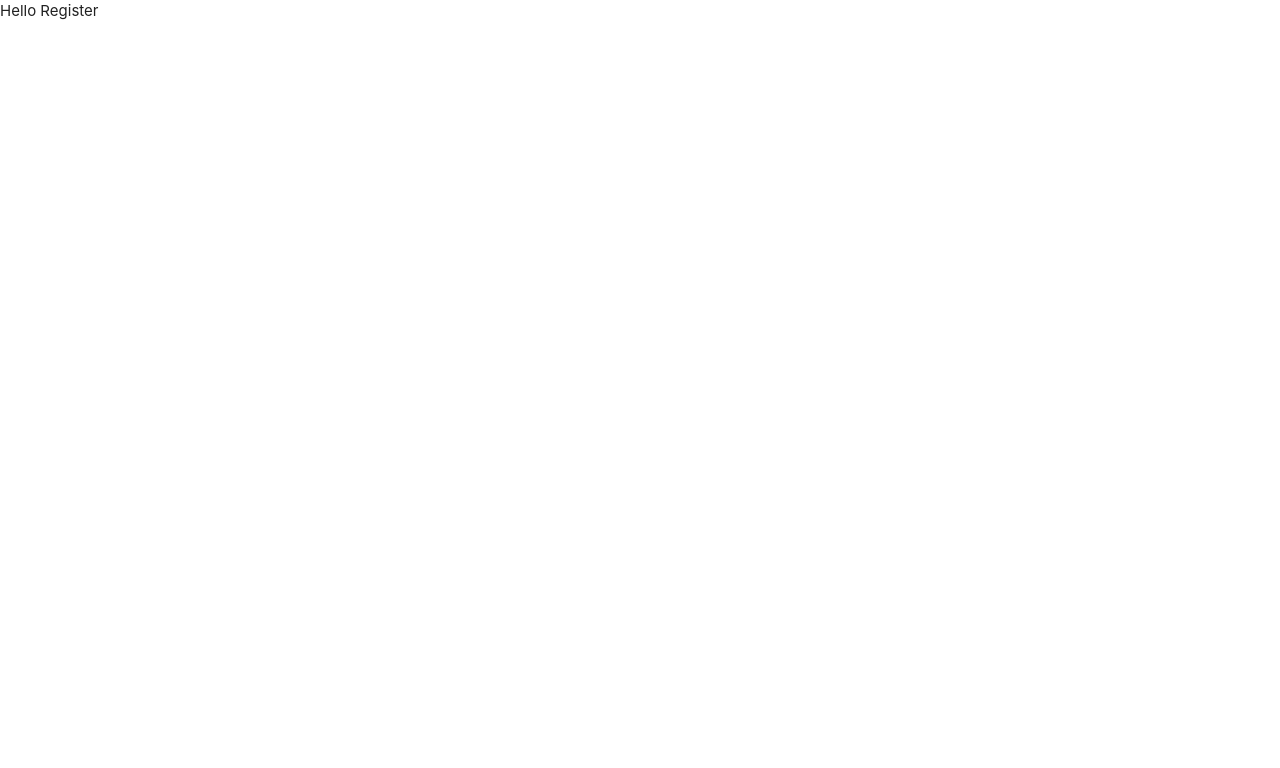
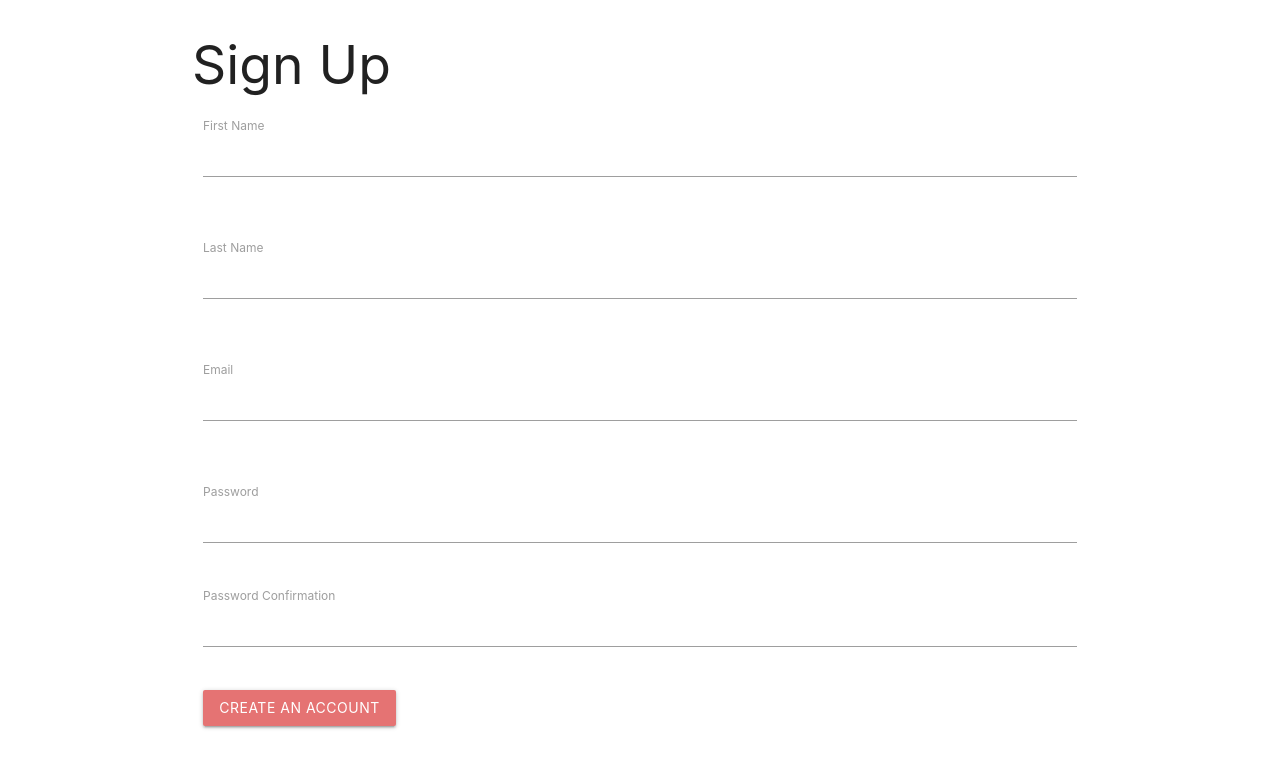
Before and after one commit to Exodio/mern-project, a React (Create React App) app in the folder client/: page /register in a window 1280 px wide. Shown: the top 768 px of the page. Built offline with nearby package versions, Linux system fonts and the light colour scheme.

Commit message:
Setup register functionality
-Implement Register functionality
-Setup validations
-Save user to Atlas DB collection
-Setup error handling
-Setup Redux state

```diff
--- a/client/package.json
+++ b/client/package.json
@@ -8,7 +8,7 @@
     "@testing-library/user-event": "^12.8.3",
     "axios": "0.21.1",
     "install": "0.13.0",
-    "materialize-css": "^1.0.0-rc.2",
+    "materialize-css": "1.0.0-rc.2",
     "npm": "7.6.3",
     "react": "17.0.1",
     "react-dom": "17.0.1",
--- a/client/src/components/App.js
+++ b/client/src/components/App.js
@@ -1,5 +1,5 @@
 import React from "react";
-import { Route, Switch } from "react-router-dom";
+import { Route, Switch, } from "react-router-dom";
 
 import About from "./about";
 import Login from "./RegisterLogin";
--- a/client/src/components/RegisterLogin/index.js
+++ b/client/src/components/RegisterLogin/index.js
@@ -3,6 +3,8 @@
 import { connect } from "react-redux";
 
 import { loginUser } from "../actions/user_actions";
+
+import { Link } from "react-router-dom";
 
 class RegisterLogin extends Component {
   state = {
@@ -13,7 +15,7 @@
 
   handleChange = (event) => {
     this.setState({ [event.target.name]: event.target.value });
-  }
+  };
 
   submitForm = (event) => {
     event.preventDefault();
@@ -26,7 +28,9 @@
     if (this.isFormValid(this.state)) {
       this.setState({ errors: [] });
 
-      this.props.dispatch(loginUser(dataToSubmit)).then((response) => {
+      this.props
+        .dispatch(loginUser(dataToSubmit))
+        .then((response) => {
           console.log(response);
 
           if (response.payload.loginSuccess) {
@@ -38,15 +42,21 @@
               ),
             });
           }
+        })
+        .catch((err) => {
+          this.setState({
+            errors: this.state.errors.concat(err),
           });
+        });
+
     } else {
       this.setState({
         errors: this.state.errors.concat(
-          "Form is not valid, please check your input fields!"
+          "Invalid data, please check your input fields!"
         ),
       });
     }
-  }
+  };
 
   isFormValid = ({ email, password }) => email && password;
 
@@ -58,6 +68,7 @@
         <h2>Login</h2>
         <div className="row">
           <form className="col s12">
+
             <div className="row">
               <div className="input-field col s12">
                 <input
@@ -69,10 +80,10 @@
                   className="validate"
                 />
 
-                <label htmlFor="email">Email</label>
+                <label className="active" htmlFor="email">Email</label>
                 <span
                   className="helper-text"
-                  data-error="Incorrect email, please type a right type email"
+                  data-error="wrong"
                   data-success="right"
                 />
               </div>
@@ -89,10 +100,10 @@
                   className="validate"
                 />
 
-                <label htmlFor="email">Password</label>
+                <label className="active" htmlFor="email">Password</label>
                 <span
                   className="helper-text"
-                  data-error="Incorrect password, please try again"
+                  data-error="wrong"
                   data-success="right"
                 />
               </div>
@@ -103,7 +114,7 @@
             )}
 
             <div className="row">
-              <div className="col 12">
+              <div className="col s12">
                 <button
                   className="btn waves-effect red lighten-2"
                   type="submit"
@@ -111,7 +122,16 @@
                   onClick={this.submitForm}
                 >
                   Login
+                </button> &nbsp; &nbsp;
+                <Link to="/register">
+                  <button
+                    className="btn waves-effect red lighten-2"
+                    type="submit"
+                    name="action"
+                  >
+                    Sign up
                   </button>
+                </Link>
               </div>
             </div>
           </form>
--- a/client/src/components/RegisterLogin/register.js
+++ b/client/src/components/RegisterLogin/register.js
@@ -1,13 +1,243 @@
 import React, { Component } from 'react';
 
+import { connect } from "react-redux";
+
+import { registerUser } from "../actions/user_actions";
+
 class Register extends Component {
-    render() {
-        return (
-            <div>
-                Hello Register
+  state = {
+    lastName: "",
+    name: "",
+    email: "",
+    password: "",
+    passwordConfirmation: "",
+    errors: [],
+  };
+
+  handleChange = (event) => {
+    this.setState({ [event.target.name]: event.target.value });
+  }
+
+  displayErrors = (errors) => errors.map((err, i) => <p key={i}>{err}</p>);
+
+  isFormValid = () => {
+    let errors = [];
+    let error;
+
+    if (this.isFormEmpty(this.state)) {
+      error = { message: "Please fill in all fields" };
+      this.setState({ errors: errors.concat(error) });
+    } else if (!this.isPasswordValid(this.state)) {
+      error = { message: "Password is invalid" };
+      this.setState({ errors: errors.concat(error) });
+    } else if (!this.isEmailValid(this.state)) {
+      error = { message: "Email is invalid" };
+      this.setState({ errors: errors.concat(error) });
+    }
+    else {
+      return true;
+    }
+  }
+
+  isPasswordValid = ({ password, passwordConfirmation }) => {
+    if (password.length < 6 || passwordConfirmation.length < 6) {
+      return false;
+    } else if (password !== passwordConfirmation) {
+      return false;
+    } else {
+      return true;
+    }
+  }
+
+  isEmailValid = ({ email }) => {
+    let validationString = /^[a-zA-Z0-9.!#$%&'*+/=?^_`{|}~-]+@[a-zA-Z0-9-]+(?:\.[a-zA-Z0-9-]+)*$/;
+    if (validationString.test(email)) {
+      return true;
+    } else {
+      return false;
+    }
+  }
+
+  isFormEmpty = ({ name, lastName, email, password, passwordConfirmation }) => {
+    return (
+      !name.length ||
+      !lastName.length ||
+      !email.length ||
+      !password.length ||
+      !passwordConfirmation.length
+    );
+  }
+
+  submitForm = (event) => {
+    event.preventDefault();
+
+    let dataToSubmit = {
+      email: this.state.email,
+      name: this.state.name,
+      lastName: this.state.lastName,
+      password: this.state.password,
+      passwordConfirmation: this.state.passwordConfirmation,
+    };
+
+    if (this.isFormValid(this.state)) {
+      this.setState({ errors: [] });
+
+      this.props
+        .dispatch(registerUser(dataToSubmit))
+        .then((response) => {
+          console.log(response);
+
+          if (response.payload.success) {
+            this.props.history.push("/login");
+          } else {
+            this.setState({
+              errors: this.state.errors.concat(
+                "Failed to register, please check in your field forms!"
+              ),
+            });
+          }
+        })
+        .catch((err) => {
+          this.setState({
+            errors: this.state.errors.concat(err),
+          });
+        });
+
+    } else {
+      this.setState({
+        errors: this.state.errors.concat(
+          "Invalid data, please check your input fields!"
+        ),
+      });
+    }
+  }
+
+  render() {
+    return (
+      <div className="container">
+        <h2>Sign Up</h2>
+        <div className="row">
+          <form className="col s12">
+
+          <div className="row">
+              <div className="input-field col s12">
+                <input
+                  name="name"
+                  value={this.state.name}
+                  onChange={(e) => this.handleChange(e)}
+                  id="name"
+                  type="text"
+                  className="validate"
+                />
+
+                <label className="active" htmlFor="email">
+                  First Name
+                </label>
+                <span
+                  className="helper-text"
+                  data-error="wrong"
+                  data-success="right"
+                />
+              </div>
             </div>
-        );
-    }
+
+            <div className="row">
+              <div className="input-field col s12">
+                <input
+                  name="lastName"
+                  value={this.state.lastName}
+                  onChange={(e) => this.handleChange(e)}
+                  id="lastName"
+                  type="text"
+                  className="validate"
+                />
+
+                <label className="active" htmlFor="email">
+                  Last Name
+                </label>
+                <span
+                  className="helper-text"
+                  data-error="wrong"
+                  data-success="right"
+                />
+              </div>
+            </div>
+
+            <div className="row">
+              <div className="input-field col s12">
+                <input
+                  name="email"
+                  value={this.state.email}
+                  onChange={(e) => this.handleChange(e)}
+                  id="email"
+                  type="text"
+                  className="validate"
+                />
+
+                <label className="active" htmlFor="email">
+                  Email
+                </label>
+                <span
+                  className="helper-text"
+                  data-error="wrong"
+                  data-success="right"
+                />
+              </div>
+            </div>
+
+            <div className="row">
+              <div className="input-field col s12">
+                <input
+                  name="password"
+                  onChange={(e) => this.handleChange(e)}
+                  value={this.state.password}
+                  id="password"
+                  type="password"
+                  className="validate"
+                />
+                <label className="active" for="password">
+                  Password
+                </label>
+              </div>
+            </div>
+
+            <div className="row">
+              <div className="input-field col s12">
+                <input
+                  name="passwordConfirmation"
+                  onChange={(e) => this.handleChange(e)}
+                  value={this.state.passwordConfirmation}
+                  id="passwordConfirmation"
+                  type="password"
+                  className="validate"
+                />
+                <label className="active" for="passwordConfirmation">
+                  Password Confirmation
+                </label>
+              </div>
+            </div>
+
+            {this.state.errors.length > 0 && (
+              <div>{this.displayErrors(this.state.errors)}</div>
+            )}
+
+            <div className="row">
+              <div className="col s12">
+                <button
+                  className="btn waves-effect red lighten-2"
+                  type="submit"
+                  name="action"
+                  onClick={this.submitForm}
+                >
+                  Create an account
+                </button>
+              </div>
+            </div>
+          </form>
+        </div>
+      </div>
+    );
+  }
 }
 
-export default Register;
+export default connect()(Register);
--- a/client/src/components/about/index.js
+++ b/client/src/components/about/index.js
@@ -1,13 +1,13 @@
-import React, { Component } from 'react';
+import React, { Component } from "react";
 
 class index extends Component {
     render() {
         return (
             <div>
-                This is the About Page Route
+                About Page Route ~
             </div>
         );
-    };
+    }
 };
 
 export default index;
--- a/client/src/components/actions/types.js
+++ b/client/src/components/actions/types.js
@@ -1 +1,2 @@
 export const LOGIN_USER = "login_user";
+export const REGISTER_USER = "register_user";
--- a/client/src/components/reducers/index.js
+++ b/client/src/components/reducers/index.js
@@ -1,11 +1,9 @@
 import { combineReducers } from "redux";
 
 import user from "./user_reducer";
-import chat from "./chat_reducer";
 
 const rootReducer = combineReducers({
   user,
-  chat,
 });
 
 export default rootReducer;
--- a/client/src/index.js
+++ b/client/src/index.js
@@ -3,6 +3,7 @@
 import "./index.css";
 import App from "./components/App";
 import reportWebVitals from "./reportWebVitals";
+
 import { BrowserRouter } from "react-router-dom";
 
 import "materialize-css/dist/css/materialize.min.css";
@@ -21,9 +22,8 @@
     <BrowserRouter>
       <App />
     </BrowserRouter>
-  </Provider>,
-
-  document.getElementById("root")
+  </Provider>
+  ,document.getElementById("root")
 );
 
 // If you want to start measuring performance in your app, pass a function
--- a/client/src/setupProxy.js
+++ b/client/src/setupProxy.js
@@ -6,6 +6,6 @@
     createProxyMiddleware({
       target: "http://localhost:5000",
       changeOrigin: true,
-    })
+    }),
   );
 };
```
Also changed, not shown: client/src/components/actions/user_actions.js (+11 -1 lines), client/src/components/reducers/user_reducer.js (+4 -3 lines), client/src/components/reducers/chat_reducer.js (deleted), 2 other files (tests, documents, lock files or other folders). Lines whose indentation alone changed are shown as unchanged.
